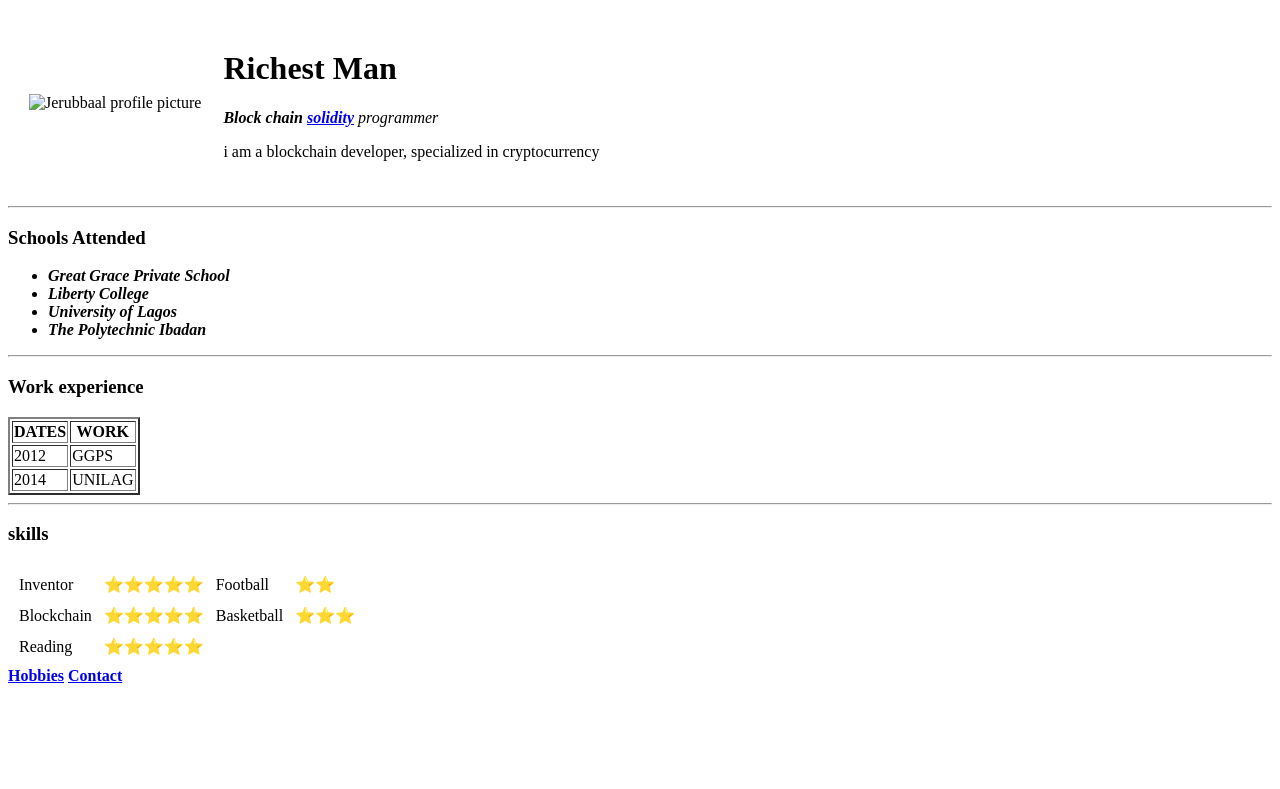
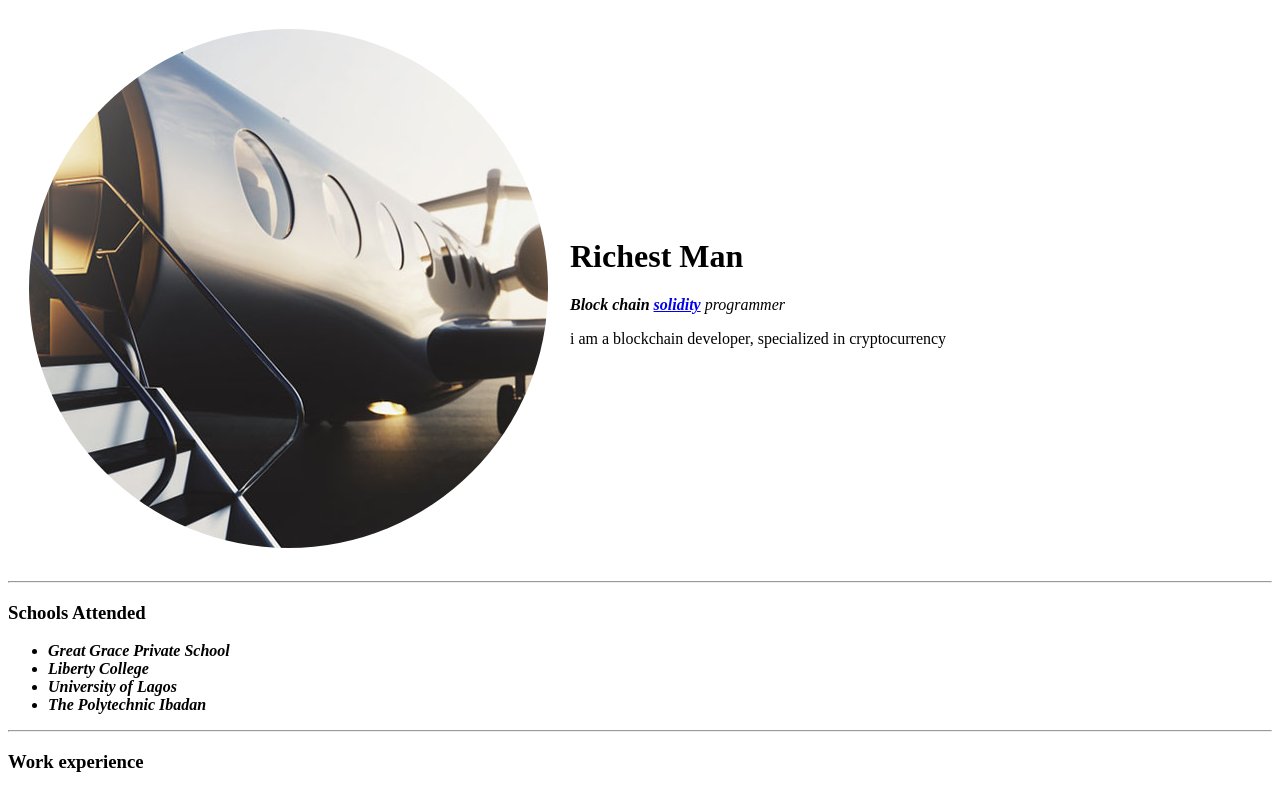
Before and after one commit to JeruDan/CV, a plain HTML site: page index.html in a window 1280 px wide. Shown: the top 789 px of the page. Drawn offline with Linux system fonts and the light colour scheme.

Commit message:
Update index.html

```diff
--- a/index.html
+++ b/index.html
@@ -9,7 +9,7 @@
 <body>
   <table cellspacing="20">
     <tr>
-      <td><img src="images/jet.png" alt="Jerubbaal profile picture"></td>
+      <td><img src="jet.png" alt="Jerubbaal profile picture"></td>
       <td>
         <h1> Richest Man</h1>
         <p><em><strong>Block chain <a href="http://remix.ethereum.org/">solidity</a></strong> programmer</em></p>
```
